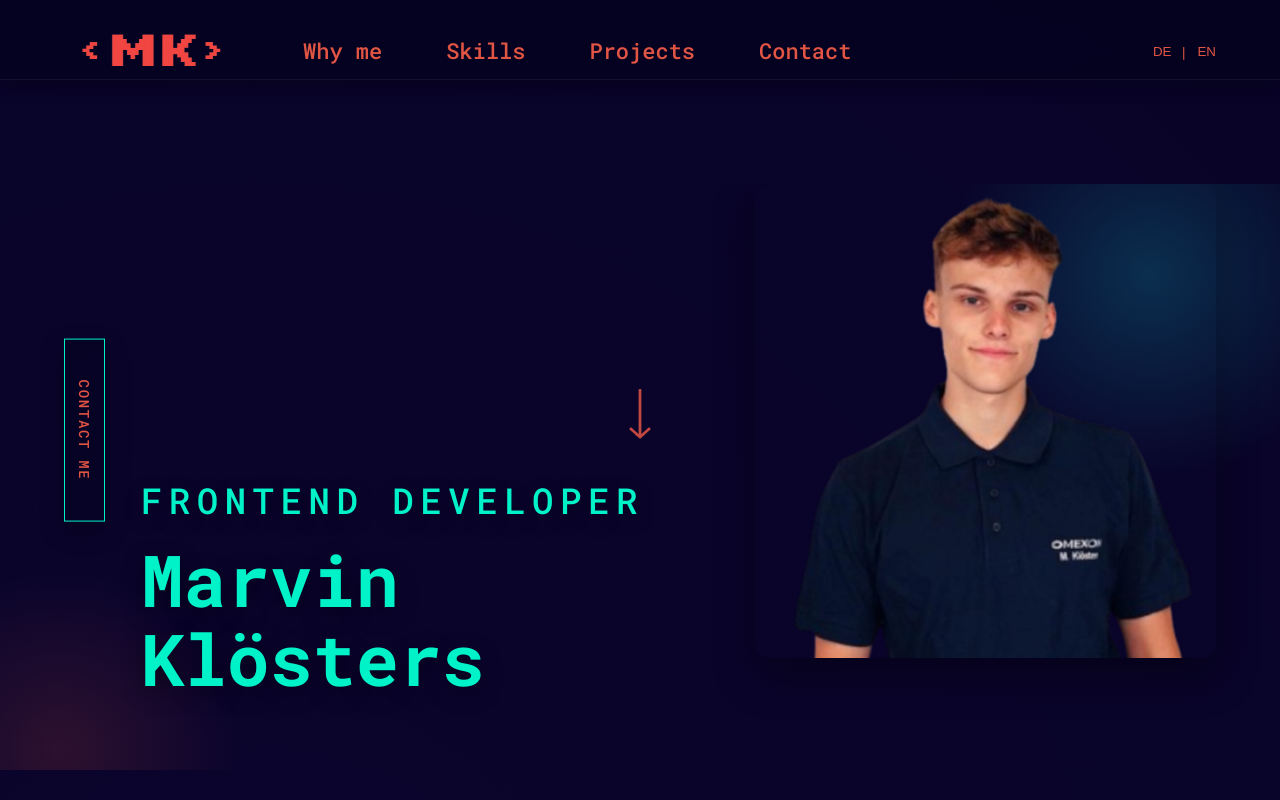
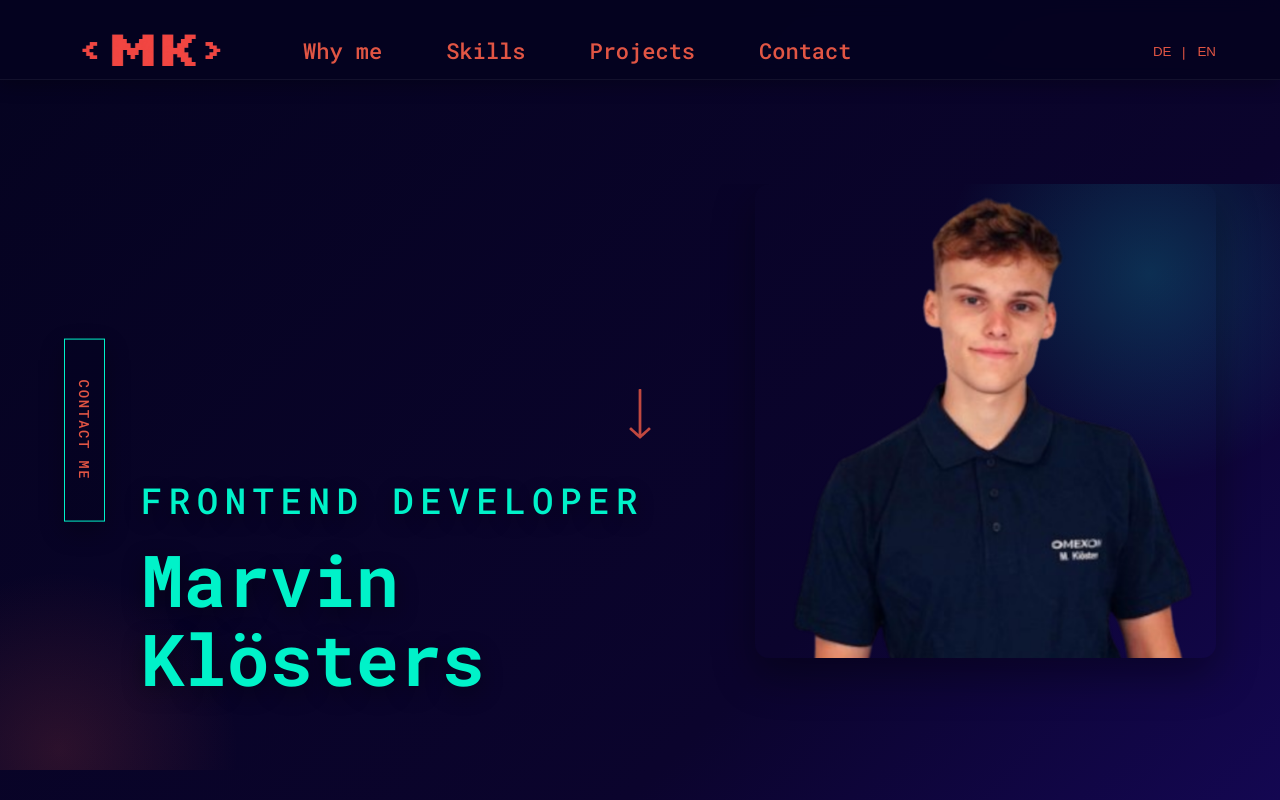
Before and after one commit to MarvinKloe47/Portfolio, an Angular app: page / in a window 1280 px wide. Shown: the top 800 px of the page. Built offline with nearby package versions, Linux system fonts and the light colour scheme.

Commit message:
style: fix Background

```diff
--- a/src/styles.scss
+++ b/src/styles.scss
@@ -47,7 +47,7 @@
 body {
   margin: 0;
   font-family: 'IBM Plex Sans', system-ui, sans-serif;
-  background: var(--bg-gradient);
+  background: linear-gradient(135deg, #050320 0%, #0B042D 22%, #1F0B80 45%, #0B042F 70%, #241085 100%);
   color: var(--text-main);
   overflow-x: clip;
   scrollbar-width: none; /* Firefox */
@@ -93,6 +93,7 @@ section[id] {
   scroll-margin-top: var(--header-height);
 }
 
+
 @media (min-width: 1920px) {
   section {
     max-width: 1920px;
```
